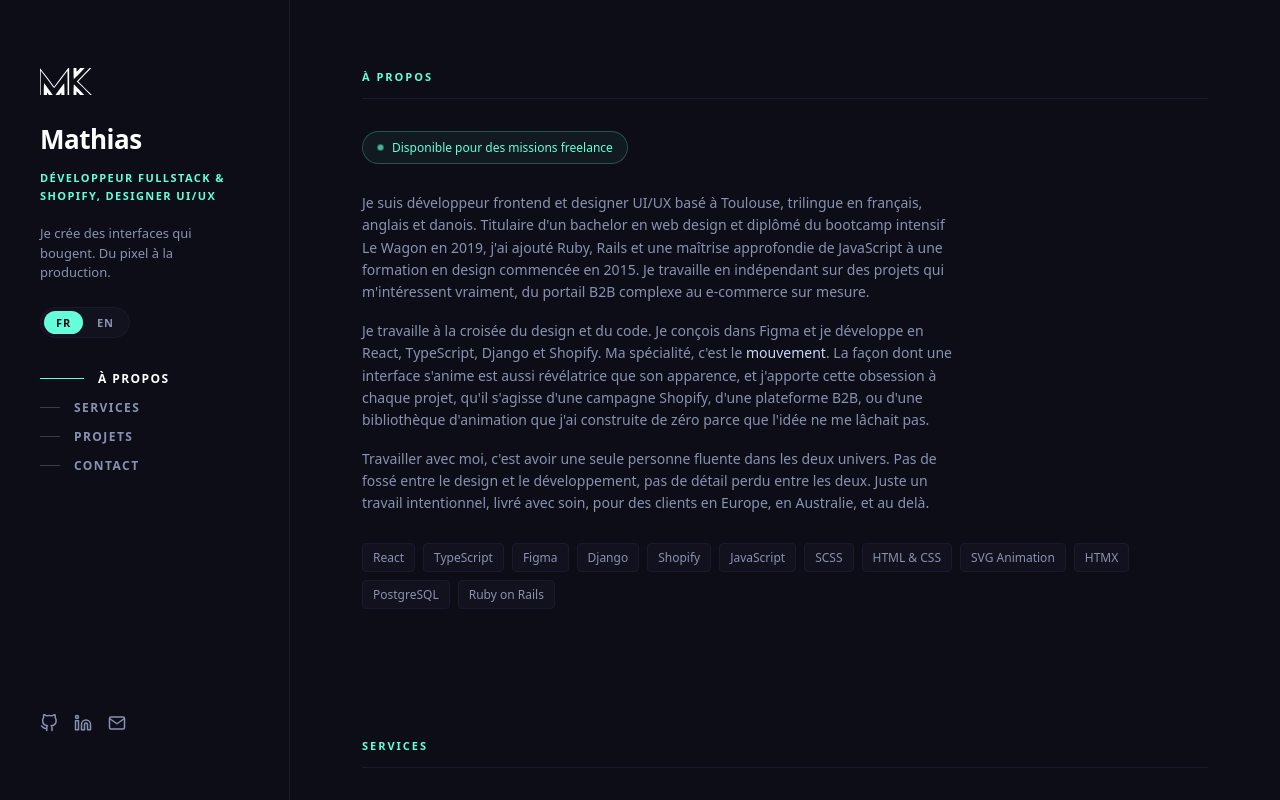
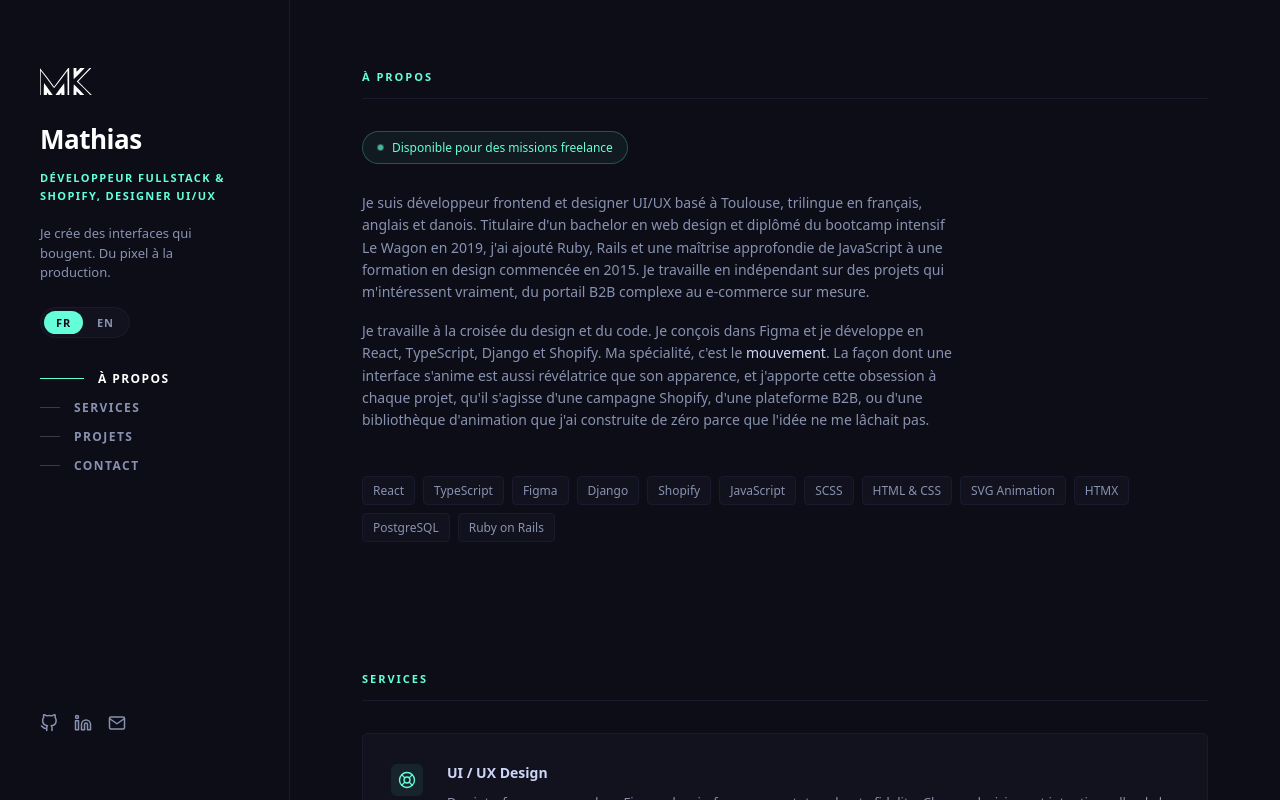
Before and after one commit to knudsem/portfolio, a React (Vite) app: page / in a window 1280 px wide. Built offline with nearby package versions, Linux system fonts and the light colour scheme.

Commit message:
retirer phrase inutile

```diff
--- a/src/i18n.js
+++ b/src/i18n.js
@@ -7,7 +7,6 @@ const translations = {
 
     about_1: "I'm a frontend developer and UI/UX designer based in Toulouse, France, trilingual in French, English, and Danish. I hold a bachelor's in web design and completed the Le Wagon intensive bootcamp in 2019, where I added Ruby, Rails, and a deeper command of JavaScript to a design education that started in 2015. I work independently on projects I genuinely care about, ranging from complex B2B portals to bespoke ecommerce builds.",
     about_2: "I work at the intersection of design and code. I design in Figma and build in React, TypeScript, Django, and Shopify. My particular focus is <em>motion</em>. The way an interface moves says as much as how it looks, and I carry that obsession into everything, whether it's a Shopify campaign, a B2B ordering system, or a letter animation library I built from scratch because the idea wouldn't leave me alone.",
-    about_3: "Working with me means one person fluent in both worlds. No gap between design and build, no detail lost in the handoff. Just intentional work, finished to a high standard, for clients across Europe, Australia, and beyond.",
 
     skills: ['React', 'TypeScript', 'Figma', 'Django', 'Shopify', 'JavaScript', 'SCSS', 'HTML & CSS', 'SVG Animation', 'HTMX', 'PostgreSQL', 'Ruby on Rails'],
 
@@ -110,7 +109,6 @@ const translations = {
 
     about_1: "Je suis développeur frontend et designer UI/UX basé à Toulouse, trilingue en français, anglais et danois. Titulaire d'un bachelor en web design et diplômé du bootcamp intensif Le Wagon en 2019, j'ai ajouté Ruby, Rails et une maîtrise approfondie de JavaScript à une formation en design commencée en 2015. Je travaille en indépendant sur des projets qui m'intéressent vraiment, du portail B2B complexe au e-commerce sur mesure.",
     about_2: "Je travaille à la croisée du design et du code. Je conçois dans Figma et je développe en React, TypeScript, Django et Shopify. Ma spécialité, c'est le <em>mouvement</em>. La façon dont une interface s'anime est aussi révélatrice que son apparence, et j'apporte cette obsession à chaque projet, qu'il s'agisse d'une campagne Shopify, d'une plateforme B2B, ou d'une bibliothèque d'animation que j'ai construite de zéro parce que l'idée ne me lâchait pas.",
-    about_3: "Travailler avec moi, c'est avoir une seule personne fluente dans les deux univers. Pas de fossé entre le design et le développement, pas de détail perdu entre les deux. Juste un travail intentionnel, livré avec soin, pour des clients en Europe, en Australie, et au delà.",
 
     skills: ['React', 'TypeScript', 'Figma', 'Django', 'Shopify', 'JavaScript', 'SCSS', 'HTML & CSS', 'SVG Animation', 'HTMX', 'PostgreSQL', 'Ruby on Rails'],
 
```
